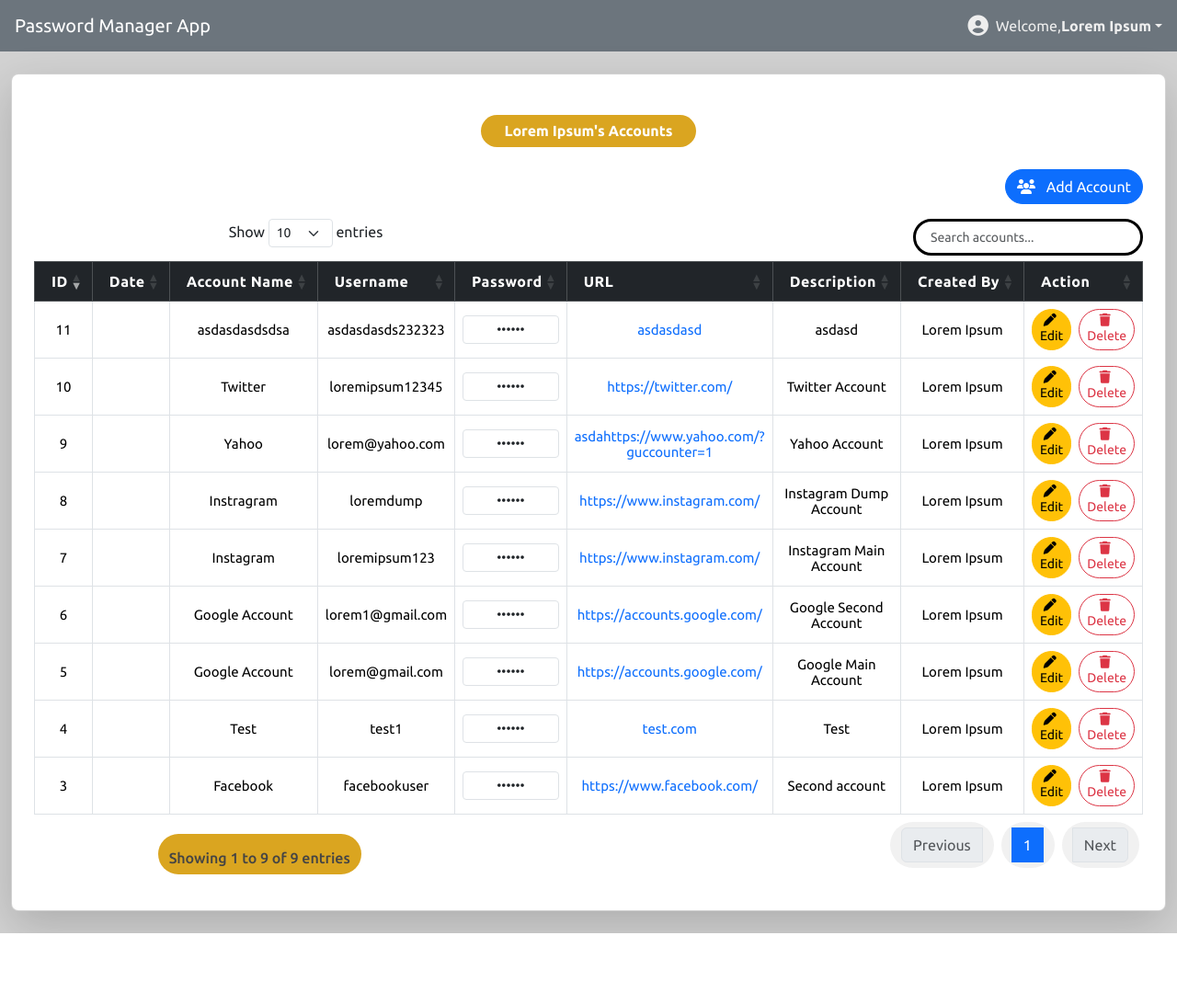
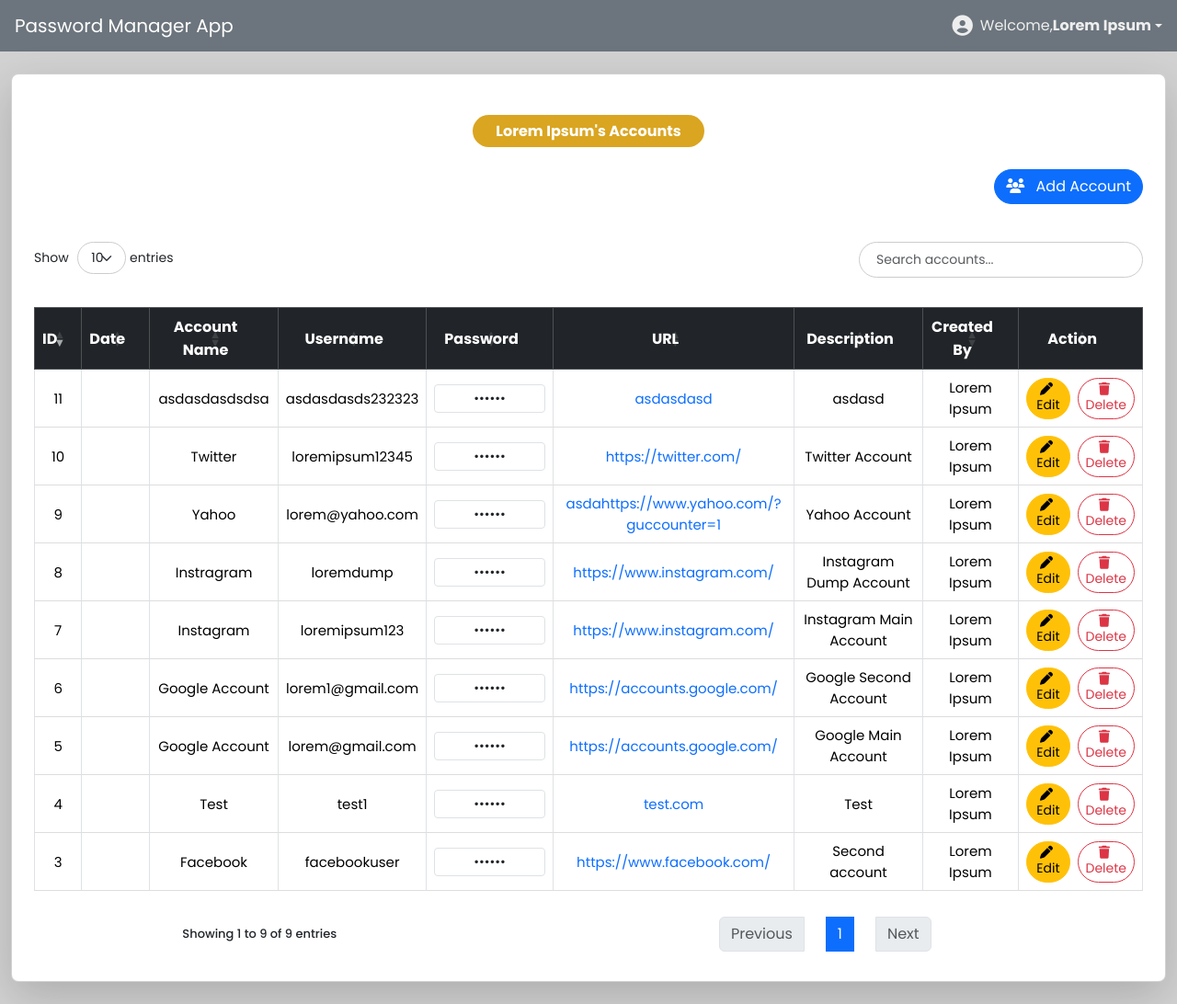
Before and after one commit to Palanikumar2697/Password-Manager, a PHP site: page /PM/home.php in a window 1280 px wide. Shown: the whole page at 92% size. Before the commit the page ends 1015 px from the top, so only its background shows below. Run offline with PHP 8.4, Linux system fonts and the light colour scheme; a user stored in the database is signed in; data comes from the database, SQL or seed files in the repository; data that the repository does not hold is empty; some libraries are stand-ins or nearby versions.

Commit message:
css updates

```diff
--- a/password-manager-app/assets/style.css
+++ b/password-manager-app/assets/style.css
@@ -1,11 +1,30 @@
-@import url('https://fonts.googleapis.com/css2?family=Ubuntu:wght@400;500;700&display=swap');
+@import url('https://fonts.googleapis.com/css2?family=Poppins:wght@400;500;600;700&display=swap');
 
 * {
-  font-family: 'Ubuntu', sans-serif;
+  font-family: 'Poppins', sans-serif;
 }
 
+
+
+/* ====== Variables ====== */
+:root {
+  --primary: #1e3c72;
+  --primary-dark: #16345e;
+  --accent: #007bff;
+  --success: #4caf50;
+  --danger: #dc3545;
+  --light-bg: #f9f9f9;
+  --light-alt: #f1f5f9;
+  --shadow: 0 6px 20px rgba(0,0,0,0.1);
+}
+
+
+
+
+/* ====== Body ====== */
 body {
-  background-color: rgb(210, 210, 210) !important;
+  background-color: #d2d2d2 !important;
+  color: #333;
 }
 
 /* ====== Layout ====== */
@@ -102,82 +129,151 @@ body {
 .table-responsive {
   width: 100%;
   overflow-x: auto;
+  margin-top: 15px;
 }
 
+/* Center text + sort icons in DataTables header */
 table.dataTable thead th {
-  padding: 12px 18px;
-  white-space: nowrap;
-  letter-spacing: 0.5px;
-  text-align: center;
+  text-align: center !important;
+  vertical-align: middle !important;
+  position: relative;
+  padding-right: 24px; /* space for sort arrows */
 }
 
+/* Force DataTables sort icons to center with text */
+table.dataTable thead th.sorting,
+table.dataTable thead th.sorting_asc,
+table.dataTable thead th.sorting_desc {
+  text-align: center !important;
+}
+
+table.dataTable thead th::after,
+table.dataTable thead th::before {
+  right: 50% !important;
+  margin-right: -8px !important; /* adjust for perfect centering */
+}
+
+
 table.dataTable tbody tr {
-  background-color: rgb(240, 240, 240) !important;
+  background-color: var(--light-bg) !important;
   font-size: 15px;
+  transition: background-color 0.2s ease;
+}
+
+table.dataTable tbody tr:nth-child(even) {
+  background-color: var(--light-alt) !important;
+}
+
+table.dataTable tbody tr:hover {
+  background-color: #e2e8f0 !important;
 }
 
 .table td {
   text-align: center;
   vertical-align: middle;
-  padding: 8px 12px;
+  padding: 10px 14px;
+  border-bottom: 1px solid #ddd;
 }
 
-/* ====== DataTables custom ====== */
+/* ====== DataTables Wrapper ====== */
 .dataTables_wrapper {
   width: 100%;
+  margin-top: 10px;
+  font-size: 14px;
+  display: flex;
+  flex-direction: column;
+  gap: 14px;
+}
+
+/* ====== Top Controls (Show entries + Search) ====== */
+.dataTables_wrapper .dataTables_length,
+.dataTables_wrapper .dataTables_filter {
+  display: flex;
+  align-items: center;
+}
+
+.dataTables_wrapper .dataTables_length {
+  justify-content: flex-start; /* stays on left */
 }
 
 .dataTables_wrapper .dataTables_filter {
-  text-align: right;
+  justify-content: flex-end;   /* pushed to right corner */
+  margin-bottom: 12px;
 }
 
+.dataTables_wrapper .dataTables_length label,
 .dataTables_wrapper .dataTables_filter label {
   font-weight: 600;
-  color: #333;
   font-size: 14px;
+
 }
 
-.dataTables_wrapper .dataTables_filter input {
-  width: 220px;
-  height: 40px;
-  border: 3px solid black;
-  border-radius: 50px;
-  padding: 10px 16px;
-  margin-left: 8px;
-  font-size: 14px;
+/* ====== Dropdown (Show entries) ====== */
+.dataTables_wrapper .dataTables_length select {
+  border: 1px solid #ccc;
+  border-radius: 50px; /* pill look */
+  padding: 6px 14px;
+  margin-left: 6px;
+
+  cursor: pointer;
+  transition: all 0.3s ease;
+}
+.dataTables_wrapper .dataTables_length select:focus {
+
+  box-shadow: 0 0 5px rgba(30, 60, 114, 0.3);
 }
 
+/* ====== Search Box ====== */
+.dataTables_wrapper .dataTables_filter input {
+  border: 1px solid #ccc;
+  border-radius: 50px; /* pill shape */
+  padding: 8px 18px;
+  margin-left: 10px;
+
+  transition: all 0.3s ease;
+}
 .dataTables_wrapper .dataTables_filter input:focus {
-  border-color: #007bff;
-  box-shadow: 0 0 6px rgba(0,123,255,0.4);
+
+  box-shadow: 0 0 6px rgba(30, 60, 114, 0.3);
 }
 
+/* ====== Info Text ====== */
 .dataTables_wrapper .dataTables_info {
-  font-size: 16px;
+  margin-top: 6px;
+  font-size: 13px;
   font-weight: 500;
-  color: #444;
-  background: goldenrod;
-  padding: 6px 12px;
-  border-radius: 25px;
-  margin: 15px auto;
-  display: block;
-  width: fit-content;
+}
+
+/* ====== Pagination ====== */
+.dataTables_wrapper .dataTables_paginate {
+  margin-top: 8px;
+  display: flex;
+  justify-content: center;
+  gap: 6px;
 }
 
 .dataTables_wrapper .dataTables_paginate .paginate_button {
+  border-radius: 8px;
+  padding: 6px 12px;
+  font-size: 14px;
+
   border: none;
-  background: #f1f1f1;
-  border-radius: 25px;
-  margin: 0 4px;
-  padding: 6px 12px;
-  transition: 0.3s;
+  cursor: pointer;
+  transition: all 0.3s ease;
 }
 
-.dataTables_wrapper .dataTables_paginate .paginate_button.current,
+.dataTables_wrapper .dataTables_paginate .paginate_button.current {
+
+  color: #fff !important;
+  font-weight: 600;
+}
+
 .dataTables_wrapper .dataTables_paginate .paginate_button:hover {
-  background: #007bff;
+
   color: #fff !important;
 }
+
+
 
 /* ====== Buttons ====== */
 .btn {
```
Also changed, not shown: other parts of password-manager-app/assets/style.css (+48 -10 lines).
